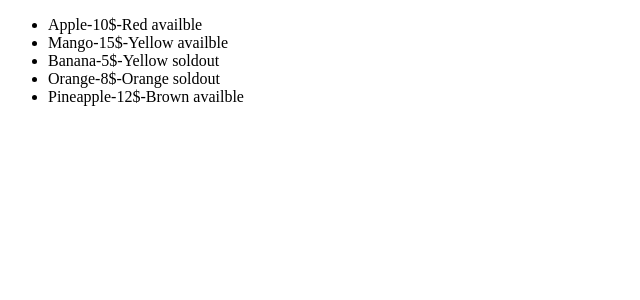
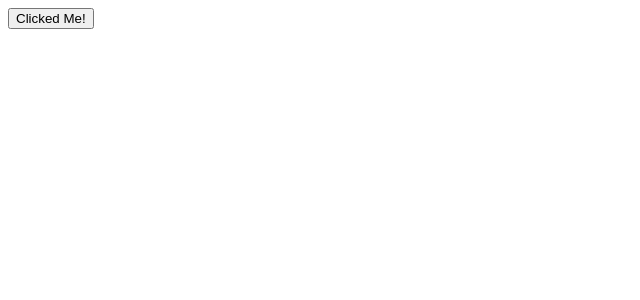
Before and after one commit to Leshan21/react-vite, a React (Vite) app in the folder reactPro/: page / in a window 1280 px wide. Shown: the top 300 px of the page, without its empty margins (0-640 px from the left). Built offline with nearby package versions, Linux system fonts and the light colour scheme.

Commit message:
event handaling

```diff
--- a/reactPro/src/App.jsx
+++ b/reactPro/src/App.jsx
@@ -1,11 +1,13 @@
 import Hello from "./components/Hello";
 import Fruits from "./components/Fruits";
 import ConditionalComponents from "./components/ConditionalComponents";
+import Message from "./components/Message";
+
 function App() {
 
   return (
     <>
-     <Fruits/>
+     <Message/>
     </>
   );
 }
--- /dev/null
+++ b/reactPro/src/components/Message.jsx
@@ -0,0 +1,15 @@
+const Message = () => {
+  function handleClick() {
+    console.log("Button clicked!");
+    alert("Button was clicked!");
+  }
+
+  return (
+    <>
+      <button onClick={handleClick}>Clicked Me!</button>{" "}
+      {/*we not use "()" for function called */}
+    </>
+  );
+};
+
+export default Message;
```
